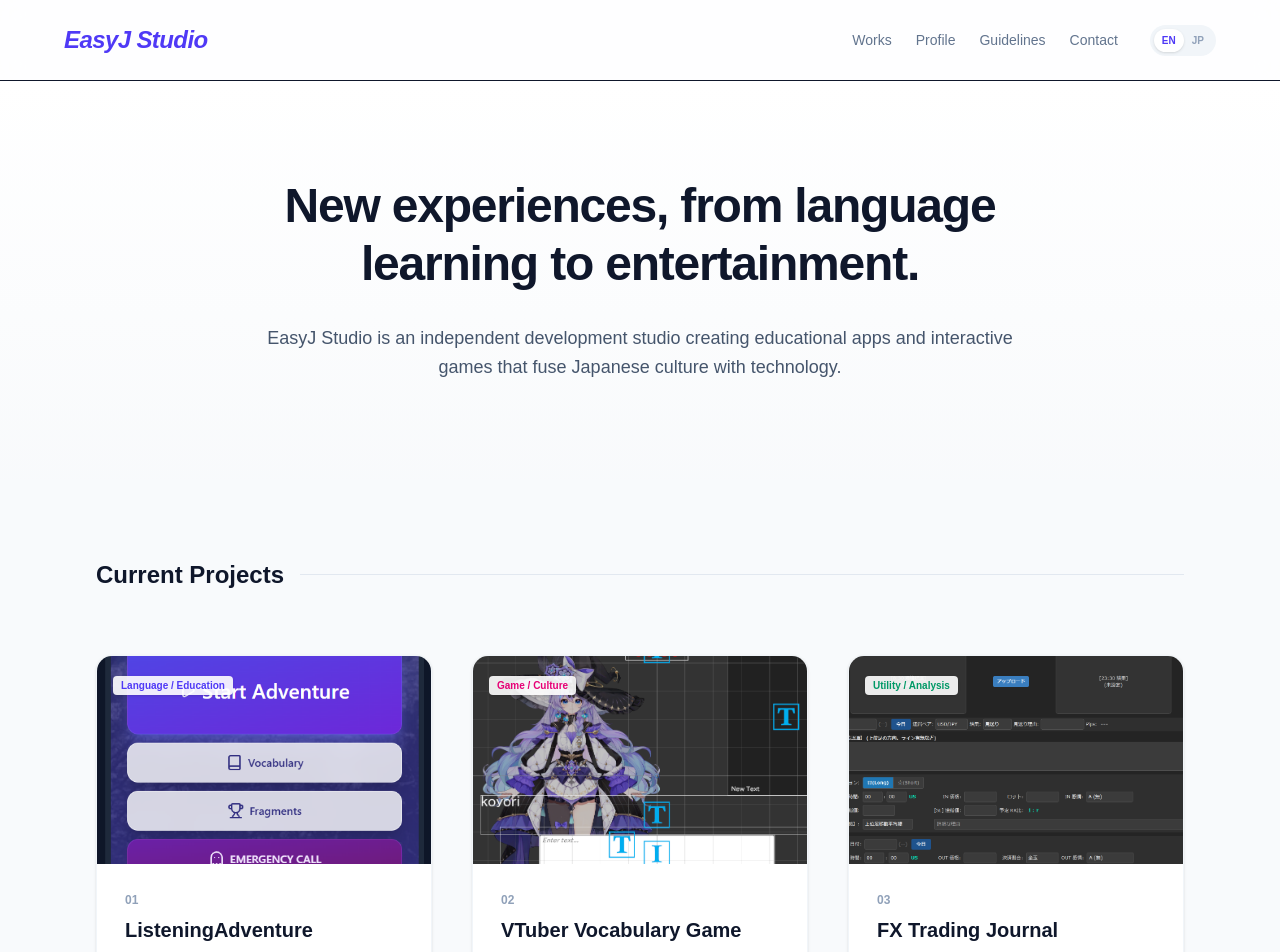
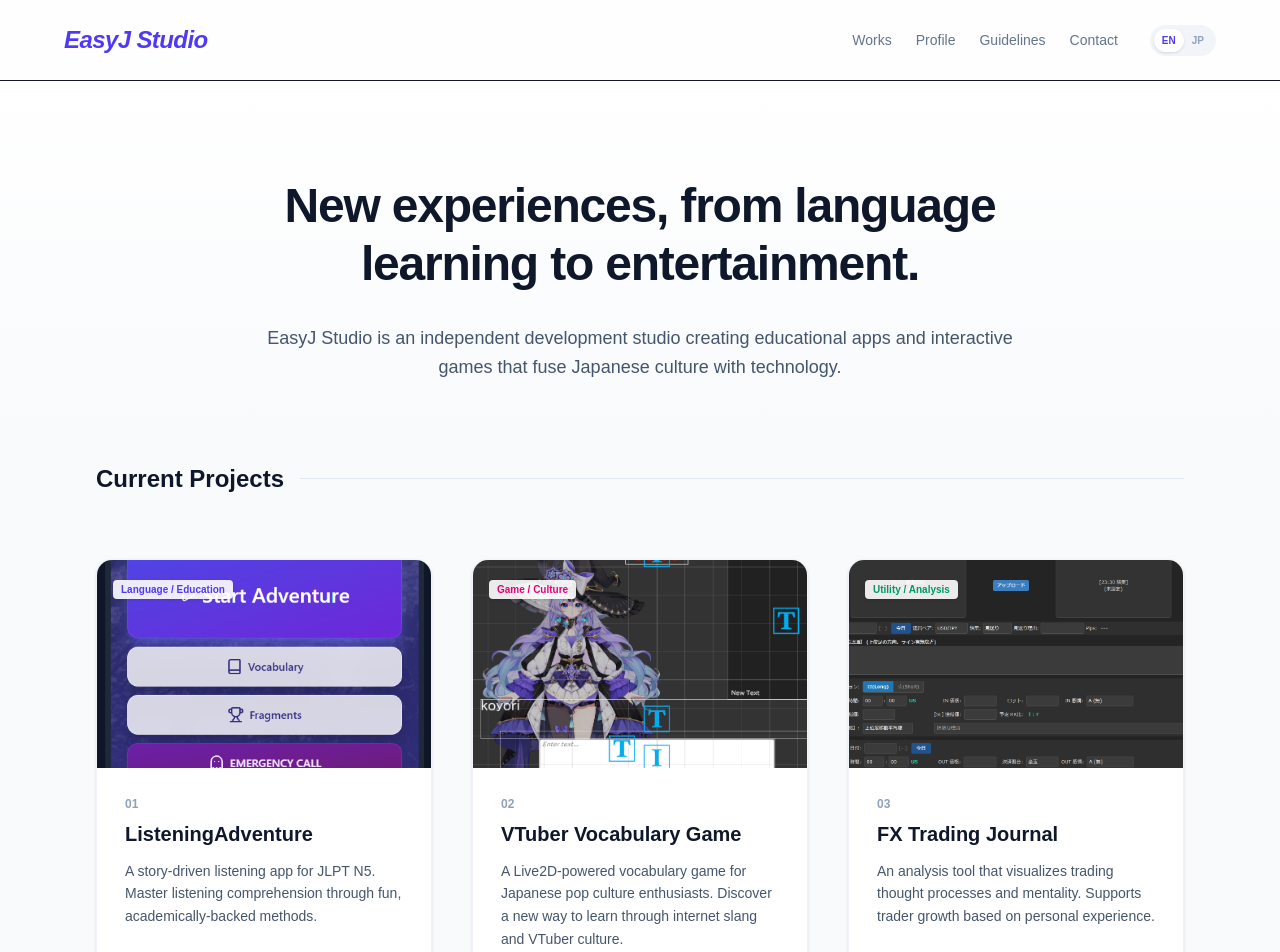
Before and after one commit to ejpasayama-bit/easyjstudio, a React (Vite) app: page / in a window 1280 px wide. Shown: the top 952 px of the page. Built offline with nearby package versions, Linux system fonts and the light colour scheme; a web font is replaced by a local one.

Commit message:
Initial commit: EasyJ Studio Website with i18n

```diff
--- a/src/pages/Home.jsx
+++ b/src/pages/Home.jsx
@@ -32,7 +32,7 @@ const Home = () => {
   return (
     <>
       {/* Hero Section */}
-      <section className="py-24 px-8 text-center bg-gradient-to-b from-white to-slate-50">
+      <section className="py-24 pb-12 px-8 text-center bg-gradient-to-b from-white to-slate-50">
         <div className="max-w-3xl mx-auto">
           {/* 改行（\n）を反映させるための処理 */}
           <h2 className="text-4xl md:text-5xl font-bold mb-8 leading-[1.2] tracking-tight whitespace-pre-wrap">
@@ -45,7 +45,7 @@ const Home = () => {
       </section>
 
       {/* Projects Section */}
-      <section className="py-20 px-8 max-w-6xl mx-auto">
+      <section className="pt-8 pb-20 px-8 max-w-6xl mx-auto">
         <div className="flex items-center gap-4 mb-16">
           <h3 className="text-2xl font-bold">{t.home.projectsTitle}</h3>
           <div className="h-[1px] bg-slate-200 flex-grow"></div>
```
